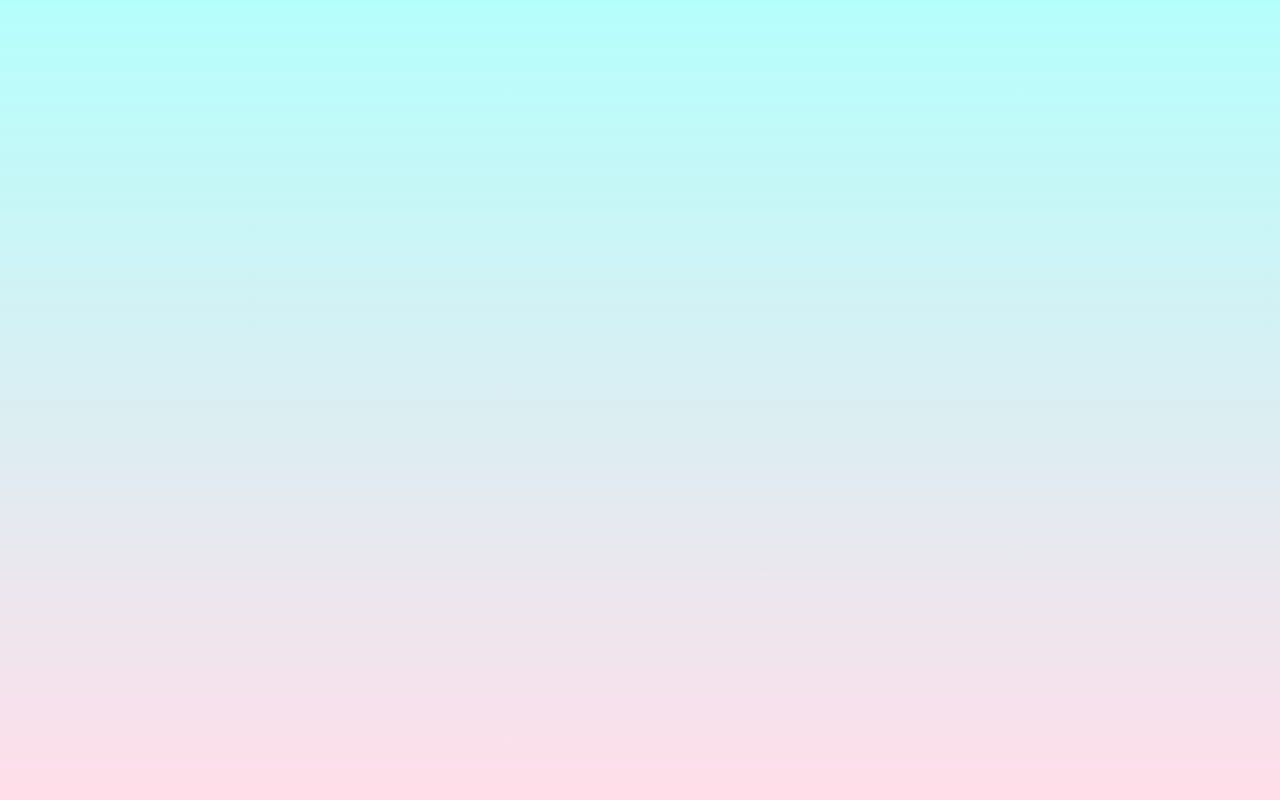
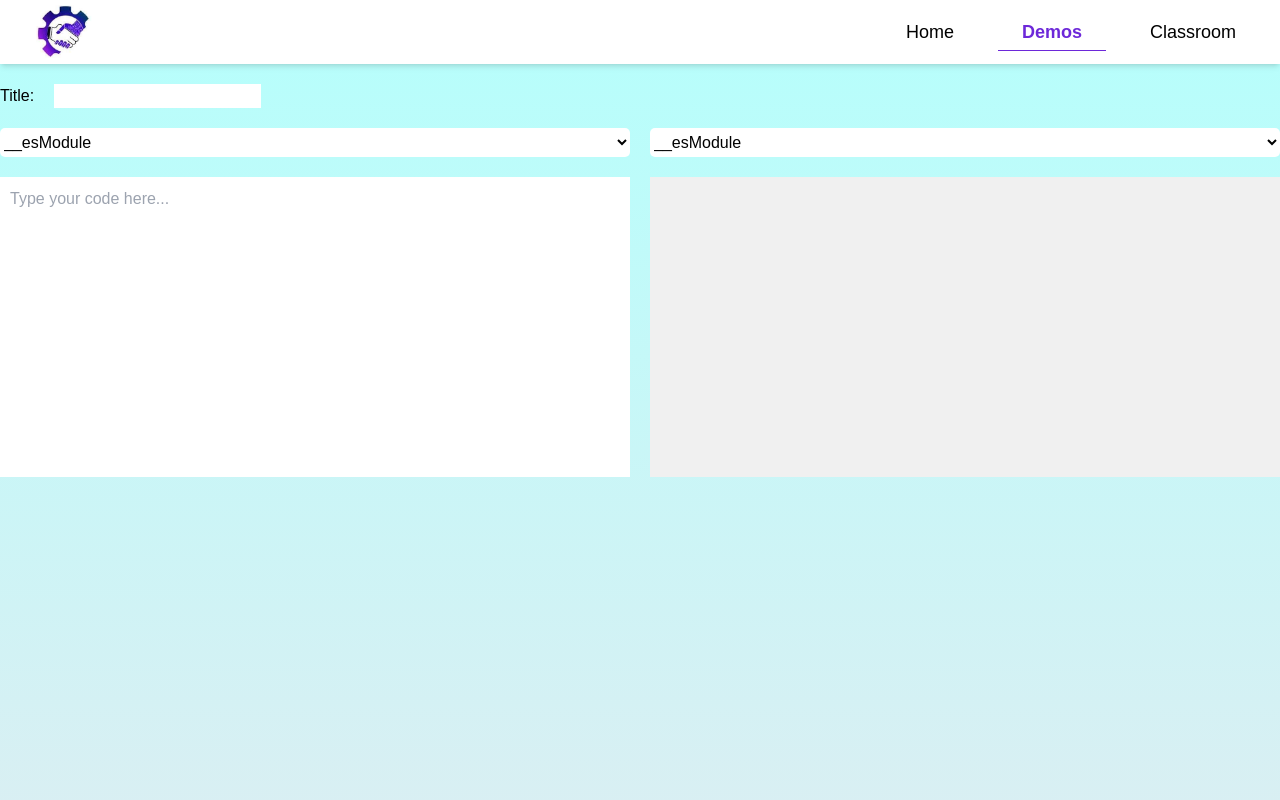
Before and after one commit to handri09/hajaniaina-dev, a React (Create React App) app: page /hajaniaina-dev/demos in a window 1280 px wide. Before the commit this address had no page. Shown: the top 800 px of the page. Built offline with nearby package versions, Linux system fonts and the light colour scheme.

Commit message:
Add Log and Navigation Bar

```diff
--- a/src/App.js
+++ b/src/App.js
@@ -1,6 +1,7 @@
 import React from 'react';
 import { Routes, Route } from 'react-router-dom';
 import { Editors, NavBar } from './components';
+import { Editor, Home } from './pages';
 
 const Classroom = () => {  return <h1>Test</h1> };
 
@@ -9,8 +10,9 @@ function App() {
     <>
       <Routes>
         <Route path='hajaniaina-dev/' element={<NavBar />} >
-          <Route index element={<Editors />} />
+          <Route index element={<Home />} />
           <Route path='classroom' element={<Classroom />} />
+          <Route path='demos' element={<Editors />} />
         </Route>
       </Routes>
     </>
--- a/src/components/CustomLink.js
+++ b/src/components/CustomLink.js
@@ -15,11 +15,11 @@ function CustomLink({ children, to, ...props }, ref) {
               px-2 md:px-1 py-2 lg:px-4 xl:px-6
               mt-2 md:mt-0 md:ml-4
               bg-transparent
-              hover:text-green-600 hover:border-b-green-600 hover:border-b
-              focus:text-green-600 focus:border-b-green-600 focus:border-b
+              hover:text-violet-700 hover:border-b-violet-700 hover:border-b
+              focus:text-violet-700 focus:border-b-violet-700 focus:border-b
               ${
                 match
-                  ? 'text-green-600 border-b-green-600 border-b font-bold'
+                  ? 'text-violet-700 border-b-violet-700 border-b font-bold'
                   : ''
               }`}
         to={to}
--- /dev/null
+++ b/src/pages/home/home.js
@@ -0,0 +1,15 @@
+import React from 'react';
+
+function Home() {
+  return (
+    <>
+      <div className={`w-full max-w-screen-2xl mx-auto my-5`}>
+        <div className='text-center'>Home</div>
+        <p className='text-center border-2 border-green-500 '>Home</p>
+        <p className='text-center border-2 border-green-500 '>Home</p>
+      </div>
+    </>
+  )
+}
+
+export default Home;
--- a/src/pages/index.js
+++ b/src/pages/index.js
@@ -1,4 +1,8 @@
+import Home from './home/home';
+
 export {default as Editor} from "./editor/Editor"
 export {default as High} from "./high/High"
 export {default as Dropdown} from "./dropdown/Dropdown"
 export {default as Highs} from "./highs/Highs"
+
+export { Home };
```
Also changed, not shown: public/logo.png (added), src/assets/logo.png (added).
